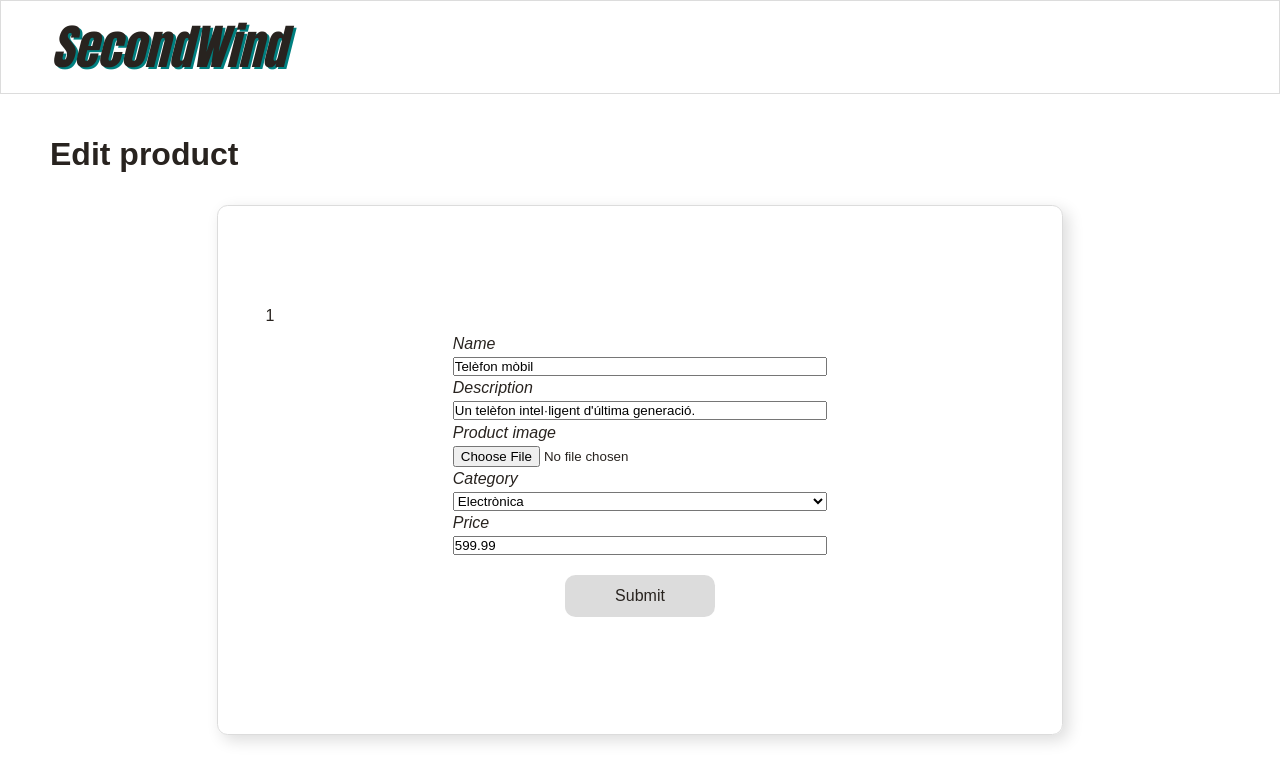
After one commit to mriuse/2daw-m12-projecte1, a Flask app: page /products/edit/1 in a window 1280 px wide. The commit adds this page. Shown: the top 782 px of the page. Run offline with Flask 3, Linux system fonts and the light colour scheme; data comes from the database, SQL or seed files in the repository; both versions use the stored data as it was after the commit.

Commit message:
Added forms for manipulating DB, refactor

```diff
--- a/my_app/app.py
+++ b/my_app/app.py
@@ -1,16 +1,89 @@
-import sqlite3
-from flask import Flask, render_template, redirect, url_for
+import os, sqlite3, datetime
+from flask import Flask, render_template, request, redirect, url_for, flash, abort
 
 app = Flask(__name__)
 
+# Config
+app.config["UPLOAD_FOLDER"] = os.path.abspath(os.path.join(os.path.dirname(__file__), "static/uploads"))
+ALLOWED_EXTENSIONS = {"png", "jpg", "jpeg", "gif"}
+app.config["MAX_CONTENT_LENGTH"] = 2 * 1000 * 1000 #2MB
+app.config['SECRET_KEY'] = "AaBbCc"
 DATABASE = "database.db"
 
+# Database functions
 def connect_db():
     db_path = DATABASE
     connect = sqlite3.connect(db_path)
     connect.row_factory = sqlite3.Row;
     return connect
 
+def get_categories():
+    with connect_db() as connect:
+        query = connect.execute("SELECT id, name FROM categories")
+        cats = query.fetchall()
+    return cats
+
+
+# Validation functions
+def allowed_file(filename):
+    return '.' in filename and filename.rsplit('.', 1)[1].lower() in ALLOWED_EXTENSIONS
+
+def validate(data, file, img:bool):
+    errors = []
+    # Name
+    if data["name"] == "":
+        errors.append("Name of product must not be empty!")
+    elif len(data["name"]) > 255:
+        errors.append("Name of product cannot be longer than 255 characters!")
+    # Description
+    if data["desc"] == "":
+        errors.append("Description must not be empty!")
+    # Image
+    if "image" not in file:
+        errors.append("ERROR: File part not submitted")
+    elif img == True and file["image"].filename == "":
+        errors.append("No product image selected!")
+    elif img == True and not allowed_file(file["image"].filename):
+        errors.append("Unsupported file type!")
+    elif img == True and file["image"].content_length > app.config['MAX_CONTENT_LENGTH']:
+        errors.append("File must not be bigger than 2MB!")
+    # Price
+    if data["price"] == "":
+        errors.append("Price must not be empty!")
+    return errors
+
+# SQL operation functions
+def sql_insert(data, file):
+    # Generate data
+    name = data["name"]
+    desc = data["desc"]
+    cat = data["cat"]
+    image = file["image"]
+    price = data["price"]
+    date = datetime.datetime.now().strftime("%Y-%m-%d %X")
+    image.save(os.path.join(app.config['UPLOAD_FOLDER'], image.filename))
+    # Save data (database insert)
+    with connect_db() as connect:
+        connect.execute("INSERT INTO products (title, description, photo, price, category_id, seller_id, created, updated) VALUES (?, ?, ?, ?, ?, ?, ?, ?)", (name, desc, image.filename, price, cat, 1, date, date))
+        connect.commit()
+
+def sql_replace(data, file, id:int, img:bool):
+    # Generate data
+    name = data["name"]
+    desc = data["desc"]
+    cat = data["cat"]
+    image = file["image"]
+    price = data["price"]
+    date = datetime.datetime.now().strftime("%Y-%m-%d %X")
+    with connect_db() as connect:
+        if img:
+            image.save(os.path.join(app.config['UPLOAD_FOLDER'], image.filename))
+            connect.execute("UPDATE products SET title = ?, description = ?, photo = ?, price = ?, category_id = ?, updated = ? WHERE p.id ="+str(id), (name, desc, image.filename, price, cat, date))
+        else:
+            connect.execute("UPDATE products SET title = ?, description = ?, price = ?, category_id = ?, updated = ? WHERE id ="+str(id), (name, desc, price, cat, date))
+        connect.commit()
+
+# Main application
 @app.route("/")
 def init():
     return redirect(url_for("prod_list"))
@@ -19,12 +92,74 @@ def init():
 def prod_list():
     with connect_db() as connect:
         query = connect.execute("SELECT id, title, photo, price, updated FROM products ORDER BY id ASC")
-        list = query.fetchall();
-    return render_template('prod_list.html', list = list)
+        list = query.fetchall()
+    return render_template("prod_list.html", list = list)
 
 @app.route("/products/read/<int:id>")
 def prod_info(id):
     with connect_db() as connect:
-        query = connect.execute("SELECT title, description, photo, price, category_id, seller_id, created, updated FROM products WHERE id = "+str(id))
+        query = connect.execute("SELECT p.id, p.title, p.description, p.photo, p.price, c.name as category, u.name as seller, p.created, p.updated FROM products p INNER JOIN categories c ON p.category_id = c.id INNER JOIN users u ON p.seller_id = u.id WHERE p.id = "+str(id))
         info = query.fetchone()
-    return render_template('prod_info.html', info = info)
+    return render_template("prod_info.html", info = info)
+
+@app.route("/products/add", methods=["GET", "POST"])
+def prod_add():
+    if request.method == "GET":
+        errors = []
+        # Show form
+        cats = get_categories()
+        return render_template("prod_add.html", cats = cats)
+    elif request.method == "POST":
+        # Get POST data
+        data = request.form
+        file = request.files
+        img = True
+        # TODO Validate data
+        errors = validate(data, file, img)
+        if errors:
+            for error in errors:
+                flash(error)
+            return redirect(url_for("prod_add"))
+        else:
+            sql_insert(data, file)
+            # Redirect to list page
+            flash("Successfully added new listing!")
+            return redirect(url_for("prod_list"))
+    else:
+        # Not found response
+        abort(404)
+
+@app.route("/products/edit/<int:id>", methods=["GET", "POST"])
+def prod_edit(id:int):
+    if request.method == "GET":
+        errors = []
+        # Show form
+        with connect_db() as connect:
+            query = connect.execute("SELECT * FROM products WHERE id = "+str(id))
+            info = query.fetchone()
+        cats = get_categories()
+        return render_template("prod_edit.html", info = info, cats = cats)
+    elif request.method == "POST":
+        # Get POST data
+        data = request.form
+        file = request.files
+        if file["image"].filename == "":
+            img = False
+        else:
+            img = True
+        # TODO Validate data
+        errors = validate(data, file, img)
+        if errors:
+            for error in errors:
+                flash(error)
+            return redirect(url_for("prod_edit"))
+        else:
+            sql_replace(data, file, id, img)
+            # Redirect to list page
+            flash("Successfully updated listing!")
+            return redirect(url_for("prod_list"))
+    else:
+        # Not found response
+        abort(404)
+if __name__ == '__main__':
+    app.run()
--- a/my_app/static/css/style.css
+++ b/my_app/static/css/style.css
@@ -97,6 +97,7 @@ header, .prod_card, .info_card{
     display: flex;
     flex-direction: column;
     padding: 1em 3em;
+    align-self: center;
 }
 
 .prod_card_img{
@@ -113,6 +114,7 @@ header, .prod_card, .info_card{
 .price{
     font-size: 1.8em;
     margin-bottom: 0.6em;
+    font-weight: bold;
 }
 
 .button{
@@ -127,6 +129,7 @@ header, .prod_card, .info_card{
     align-self: center;
     text-align: center;
     cursor: pointer;
+    font-size: 1em;
     text-decoration: none;
 }
 
@@ -134,3 +137,15 @@ header, .prod_card, .info_card{
     background-color: teal;
     color: #ffffff;
 }
+
+.form{
+    display: flex;
+    flex-direction: column;
+    width: 50%;
+    align-self: center;
+    margin-bottom: 1em;
+}
+
+.form *{
+    margin-bottom: 0.25em;
+}
--- /dev/null
+++ b/my_app/templates/prod_edit.html
@@ -0,0 +1,51 @@
+<!DOCTYPE html>
+
+<html lang="en">
+<head>
+    <meta charset="UTF-8">
+    <meta http-equiv="X-UA-Compatible" content="IE=edge">
+    <meta name="viewport" content="width=device-width, initial-scale=1.0">
+    <link rel="stylesheet" href="/static/css/style.css">
+    <title>Edit product - SecondWind</title>
+</head>
+<body>
+    <header>
+        <a class="logo" href="/products/list">SecondWind</a>
+    </header>
+    <content>
+        <h1>Edit product</h1>
+        <div class="info_card">
+            <div class="info_details">
+                {% with errors = get_flashed_messages() %}
+                    {% if errors %}
+                        <ul class="errors">
+                        {% for error in errors %}
+                            <li>{{ error }}</li>
+                        {% endfor %}
+                        </ul>
+                    {% endif %}
+                {% endwith %}
+                {% block body %}{% endblock %}
+                <p>{{info['id']}}</p>
+                <form id="updateform" class="form" method="POST" enctype="multipart/form-data" action="/products/edit/{{info['id']}}">
+                    <label for="name" class="inputlabel"><i>Name</i></label>
+                    <input type="text" class="inputbox" id="name" name="name" value="{{info['title']}}"/>
+                    <label for="desc" class="inputlabel"><i>Description</i></label>
+                    <input type="text" class="inputbox" id="desc" name="desc" value="{{info['description']}}"/>
+                    <label for="image" class="inputlabel"><i>Product image</i></label>
+                    <input type="file" class="inputbox" id="image" name="image"/>
+                    <label for="cat" class="inputlabel"><i>Category</i></label>
+                    <select type="text" class="inputbox" id="cat" name="cat" value="{{info['category_id']}}">
+                    {% for item in cats %}
+                        <option value="{{item['id']}}">{{item['name']}}</option>
+                    {% endfor %}
+                    </select>
+                    <label for="price" class="inputlabel"><i>Price</i></label>
+                    <input type="number" step="0.01" class="inputbox" name="price" value="{{info['price']}}"/>
+                </form>
+                <input type="submit" form="updateform" id="send" class="button" value="Submit">
+            </div>
+        </div>
+    </content>
+</body>
+</html>
```
Also changed, not shown: my_app/templates/prod_add.html (added, +50 -0 lines), my_app/templates/prod_info.html (+7 -7 lines), my_app/templates/prod_list.html (+13 -3 lines), my_app/database.db, my_app/static/uploads/ninot.jpg (renamed from my_app/static/img/ninot.jpg), my_app/static/uploads/samarreta.jpg (renamed from my_app/static/img/samarreta.jpg), my_app/static/uploads/strawberry elephant.jpg (renamed from my_app/static/img/elephant.jpg), my_app/static/uploads/telefon.jpg (renamed from my_app/static/img/telefon.jpg).
